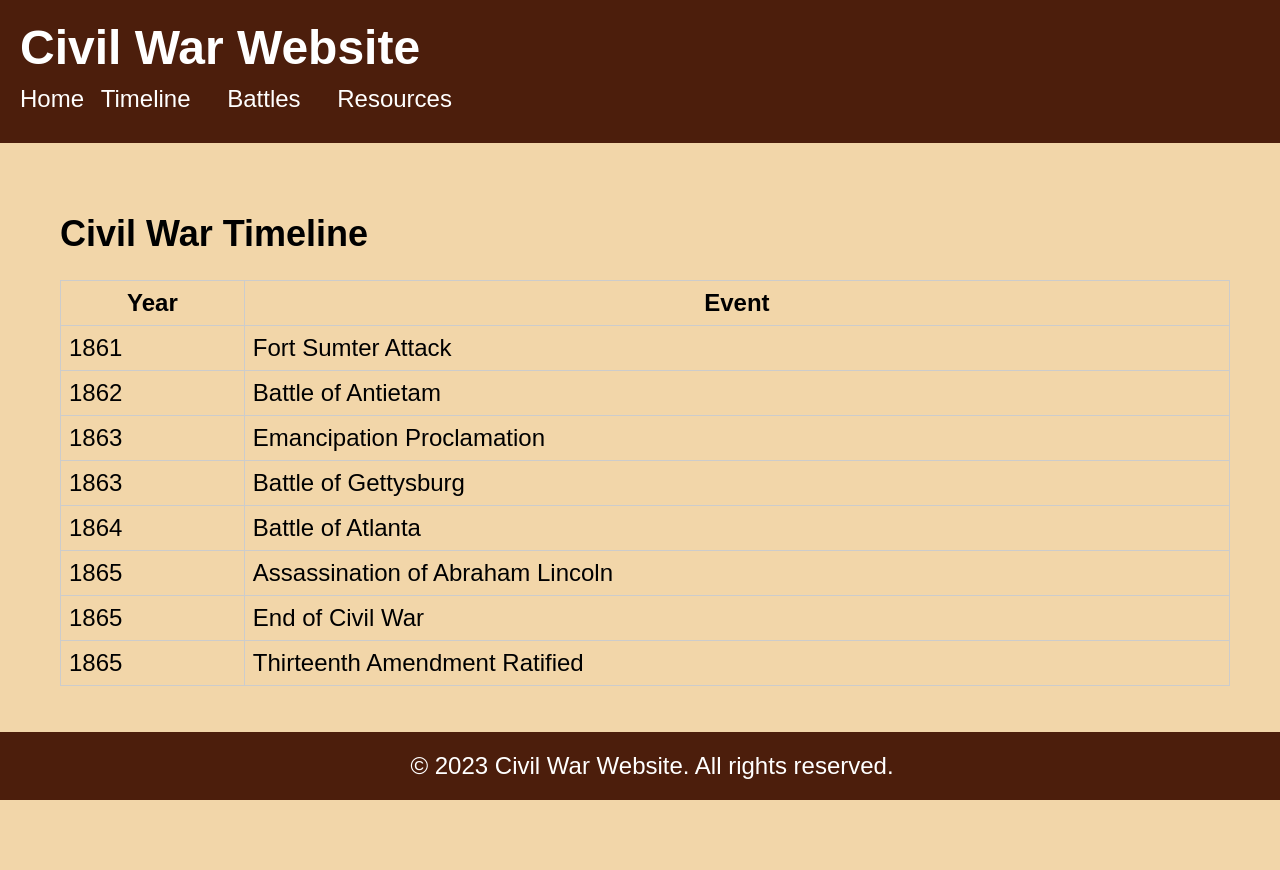
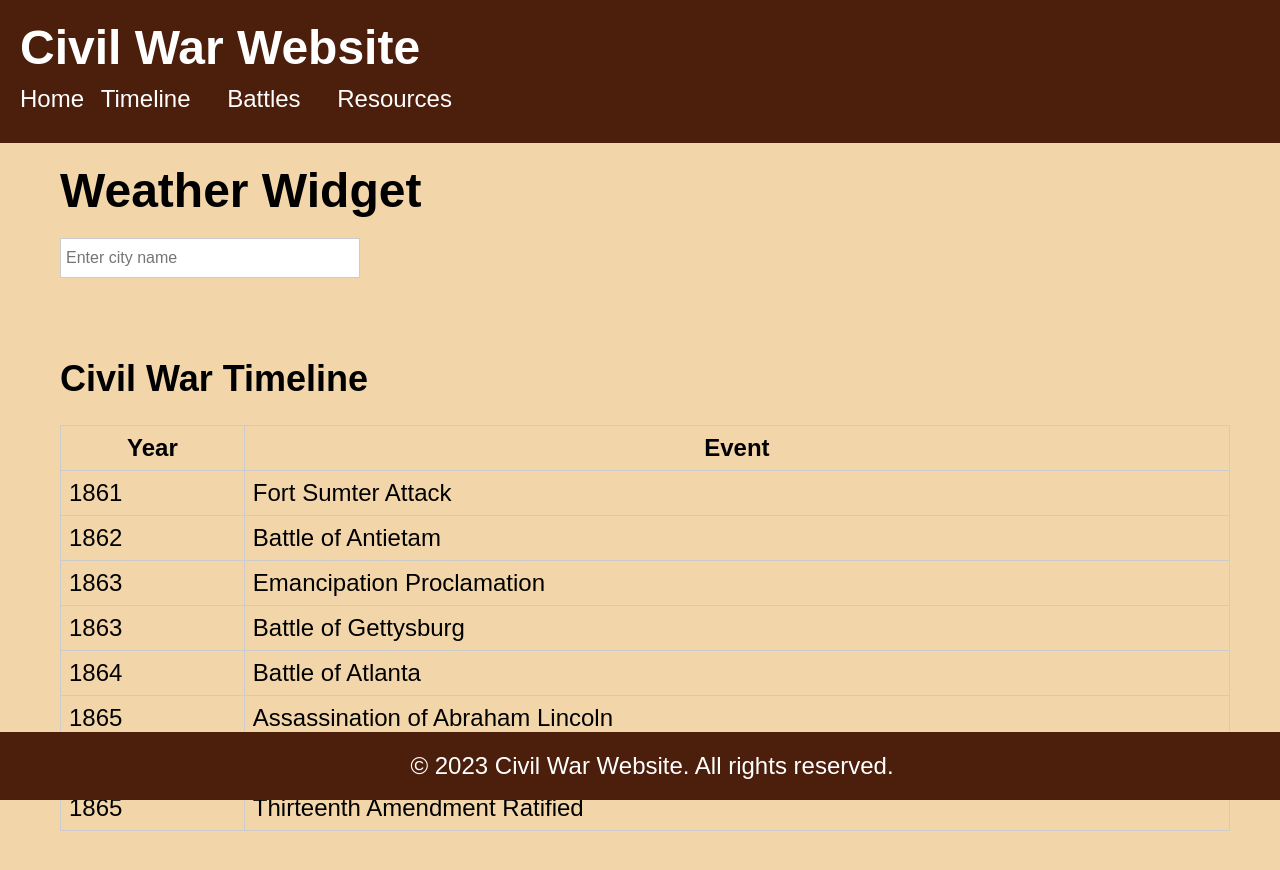
Before and after one commit to Kovrizhkin-ya/Civil_war_USA_website, a plain HTML site: page timeline/timeline.html in a window 1280 px wide. Before the commit the page ends 800 px from the top, so only its background shows below. Drawn offline with Linux system fonts and the light colour scheme.

Commit message:
Update timeline.html

```diff
--- a/timeline/timeline.html
+++ b/timeline/timeline.html
@@ -31,7 +31,7 @@
  <main>
 
 	<div id="root"></div>
-    <script src="src/static/js/main.2d166707.js"></script>
+    <script src="src/static/js/main.617ff0cf.js"></script>
 
     <h2>Civil War Timeline</h2>
     <table>
```
